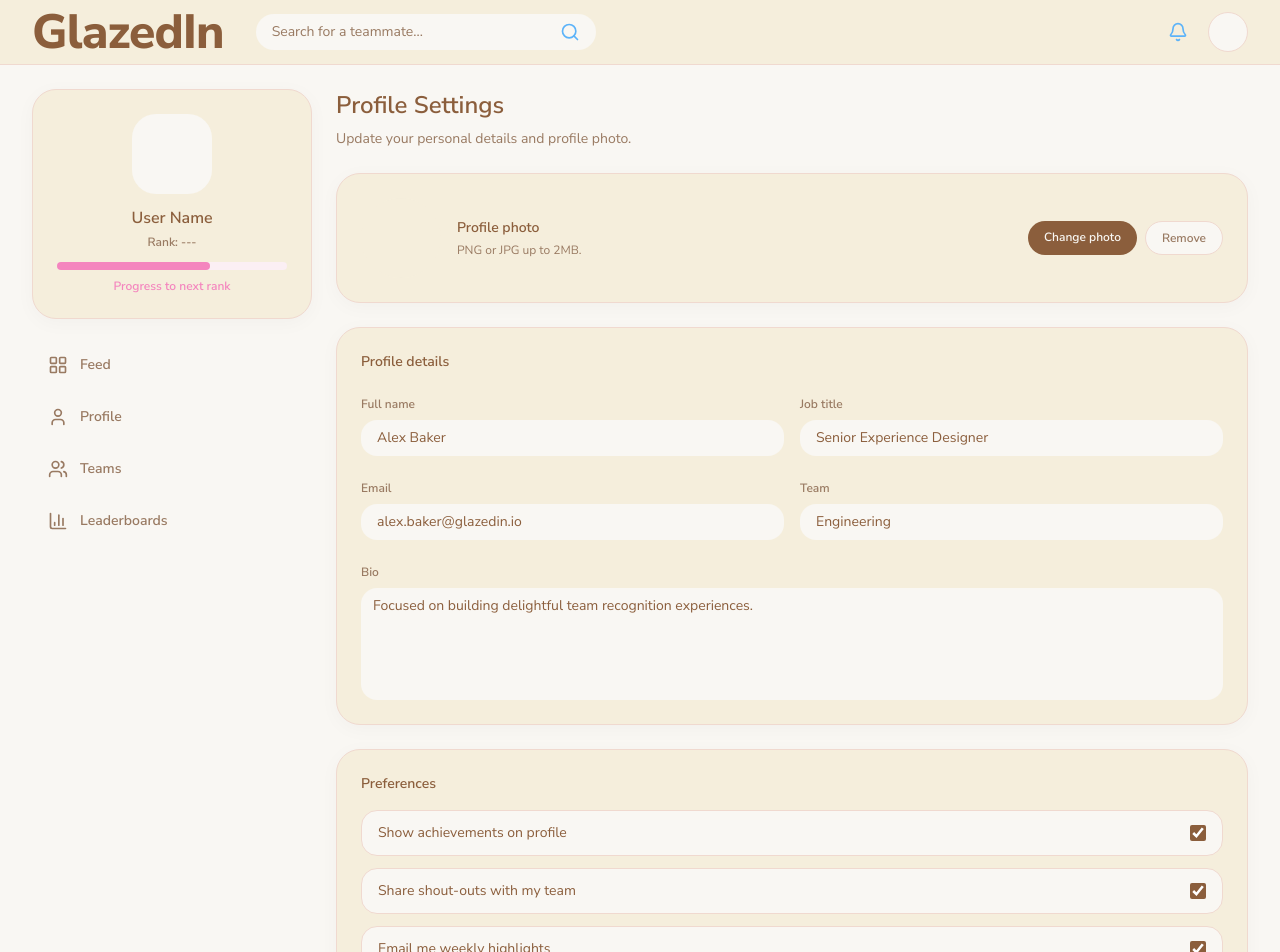
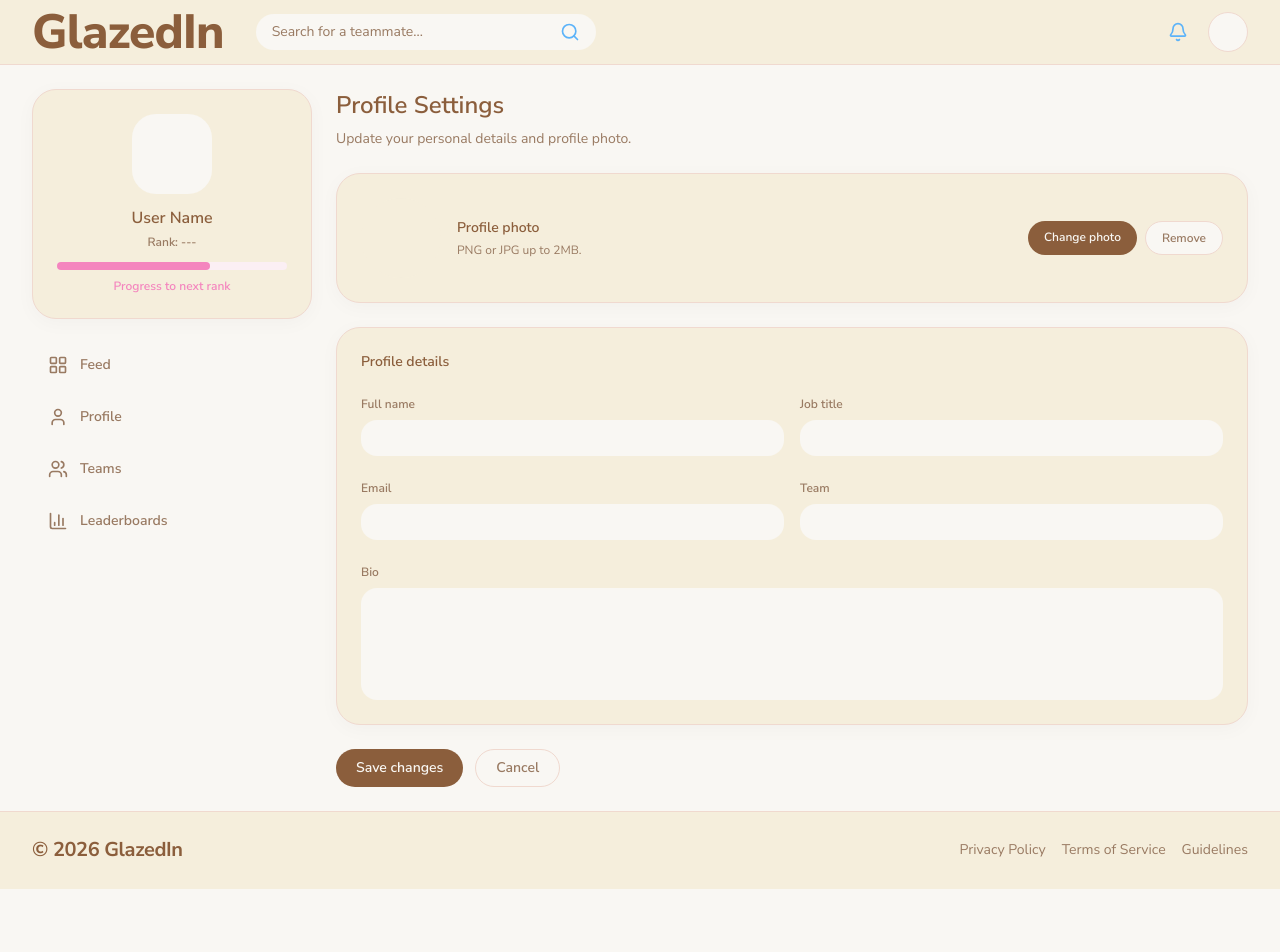
Before and after one commit to Gorbiel/Software_Engineering_Web_Project, a Next.js app in the folder frontend/: page /settings in a window 1280 px wide. Shown: the top 952 px of the page. After the commit the page ends 889 px from the top, so only its background shows below. Built offline with nearby package versions, Linux system fonts and the light colour scheme.

Commit message:
feat(frontend/user management): added user settings page

```diff
--- a/frontend/src/app/(main)/settings/page.tsx
+++ b/frontend/src/app/(main)/settings/page.tsx
@@ -1,6 +1,60 @@
+"use client";
+
+import { useState } from "react";
+import { useAuth } from "@/context/AuthContext";
+import { getAccessToken, saveUser } from "@/utils/auth";
+
+type SaveState = "idle" | "saving" | "saved" | "error";
+
 export default function SettingsPage() {
+  const { user } = useAuth();
+
+  const [name, setName] = useState(user?.name ?? "");
+  const [email, setEmail] = useState(user?.email ?? "");
+  const [saveState, setSaveState] = useState<SaveState>("idle");
+  const [errorMsg, setErrorMsg] = useState<string | null>(null);
+
+  async function handleSubmit(e: React.SyntheticEvent) {
+    e.preventDefault();
+    setSaveState("saving");
+    setErrorMsg(null);
+
+    try {
+      const token = getAccessToken();
+      const res = await fetch("/api/auth/me/", {
+        method: "PATCH",
+        headers: {
+          "Content-Type": "application/json",
+          Authorization: `Bearer ${token}`,
+        },
+        body: JSON.stringify({ name, email }),
+      });
+
+      if (!res.ok) {
+        const data = await res.json().catch(() => null);
+        throw new Error(
+          data?.detail ?? data?.name?.[0] ?? data?.email?.[0] ?? "Failed to save.",
+        );
+      }
+
+      const updated = await res.json();
+      saveUser({ id: updated.id, name: updated.name, email: updated.email });
+      setSaveState("saved");
+    } catch (err) {
+      setErrorMsg(err instanceof Error ? err.message : "Failed to save.");
+      setSaveState("error");
+    }
+  }
+
+  function handleCancel() {
+    setName(user?.name ?? "");
+    setEmail(user?.email ?? "");
+    setSaveState("idle");
+    setErrorMsg(null);
+  }
+
   return (
-    <div className="flex flex-col gap-6">
+    <form className="flex flex-col gap-6" onSubmit={handleSubmit}>
       <header className="flex flex-col gap-2">
         <h1 className="text-text text-2xl font-semibold">Profile Settings</h1>
         <p className="text-text-muted text-sm">
@@ -36,13 +90,18 @@ export default function SettingsPage() {
         <h2 className="text-text text-sm font-semibold">Profile details</h2>
         <div className="flex flex-col gap-4 sm:flex-row">
           <div className="flex flex-1 flex-col gap-2">
-            <label className="text-text-muted text-xs font-semibold">
+            <label
+              htmlFor="name"
+              className="text-text-muted text-xs font-semibold"
+            >
               Full name
             </label>
             <input
+              id="name"
               className="bg-background text-text rounded-2xl px-4 py-2 text-sm focus:outline-none"
-              defaultValue="Alex Baker"
               type="text"
+              value={name}
+              onChange={(e) => { setSaveState("idle"); setName(e.target.value); }}
             />
           </div>
           <div className="flex flex-1 flex-col gap-2">
@@ -51,20 +110,24 @@ export default function SettingsPage() {
             </label>
             <input
               className="bg-background text-text rounded-2xl px-4 py-2 text-sm focus:outline-none"
-              defaultValue="Senior Experience Designer"
               type="text"
             />
           </div>
         </div>
         <div className="flex flex-col gap-4 sm:flex-row">
           <div className="flex flex-1 flex-col gap-2">
-            <label className="text-text-muted text-xs font-semibold">
+            <label
+              htmlFor="email"
+              className="text-text-muted text-xs font-semibold"
+            >
               Email
             </label>
             <input
+              id="email"
               className="bg-background text-text rounded-2xl px-4 py-2 text-sm focus:outline-none"
-              defaultValue="alex.baker@glazedin.io"
               type="email"
+              value={email}
+              onChange={(e) => { setSaveState("idle"); setEmail(e.target.value); }}
             />
           </div>
           <div className="flex flex-1 flex-col gap-2">
@@ -73,7 +136,6 @@ export default function SettingsPage() {
             </label>
             <input
               className="bg-background text-text rounded-2xl px-4 py-2 text-sm focus:outline-none"
-              defaultValue="Engineering"
               type="text"
             />
           </div>
@@ -82,48 +144,38 @@ export default function SettingsPage() {
           <label className="text-text-muted text-xs font-semibold">Bio</label>
           <textarea
             className="bg-background text-text min-h-28 resize-none rounded-2xl px-3 py-2 text-sm focus:outline-none"
-            defaultValue="Focused on building delightful team recognition experiences."
           />
         </div>
       </section>
 
-      <section className="glaze-card flex flex-col gap-4">
-        <h2 className="text-text text-sm font-semibold">Preferences</h2>
-        <div className="flex flex-col gap-3">
-          {[
-            "Show achievements on profile",
-            "Share shout-outs with my team",
-            "Email me weekly highlights",
-          ].map((item) => (
-            <label
-              key={item}
-              className="border-border bg-background flex cursor-pointer items-center justify-between rounded-2xl border px-4 py-3 text-sm"
-            >
-              <span className="text-text select-none">{item}</span>
-              <input
-                className="accent-primary h-4 w-4"
-                defaultChecked
-                type="checkbox"
-              />
-            </label>
-          ))}
-        </div>
-      </section>
+      {saveState === "error" && errorMsg ? (
+        <p className="bg-accent-softer text-accent rounded-2xl px-4 py-2 text-xs font-semibold">
+          {errorMsg}
+        </p>
+      ) : null}
+
+      {saveState === "saved" ? (
+        <p className="bg-accent-2-soft text-accent-2 rounded-2xl px-4 py-2 text-xs font-semibold">
+          Changes saved.
+        </p>
+      ) : null}
 
       <div className="flex flex-wrap gap-3">
         <button
-          type="button"
-          className="bg-primary text-primary-contrast hover:bg-primary-strong cursor-pointer rounded-full px-5 py-2 text-sm font-semibold transition select-none"
+          type="submit"
+          disabled={saveState === "saving"}
+          className="bg-primary text-primary-contrast hover:bg-primary-strong cursor-pointer rounded-full px-5 py-2 text-sm font-semibold transition select-none disabled:opacity-60"
         >
-          Save changes
+          {saveState === "saving" ? "Saving…" : "Save changes"}
         </button>
         <button
           type="button"
+          onClick={handleCancel}
           className="bg-background border-border text-text-muted hover:bg-primary hover:text-primary-contrast cursor-pointer rounded-full border px-5 py-2 text-sm font-semibold transition select-none"
         >
           Cancel
         </button>
       </div>
-    </div>
+    </form>
   );
 }
--- a/frontend/src/context/AuthContext.tsx
+++ b/frontend/src/context/AuthContext.tsx
@@ -1,6 +1,6 @@
 "use client";
 
-import { createContext, useCallback, useContext, useState } from "react";
+import { createContext, useCallback, useContext, useSyncExternalStore } from "react";
 import { useRouter } from "next/navigation";
 import {
   type AuthUser,
@@ -9,6 +9,7 @@ import {
   getRefreshToken,
   getStoredUser,
   logoutRequest,
+  subscribeToAuth,
 } from "@/utils/auth";
 
 type AuthContextValue = {
@@ -20,7 +21,12 @@ const AuthContext = createContext<AuthContextValue | null>(null);
 
 export function AuthProvider({ children }: { children: React.ReactNode }) {
   const router = useRouter();
-  const [user, setUser] = useState<AuthUser | null>(getStoredUser);
+
+  const user = useSyncExternalStore(
+    subscribeToAuth,
+    getStoredUser,
+    () => null,
+  );
 
   const logout = useCallback(async () => {
     const access = getAccessToken();
@@ -35,7 +41,6 @@ export function AuthProvider({ children }: { children: React.ReactNode }) {
     }
 
     clearSession();
-    setUser(null);
     router.push("/login");
   }, [router]);
 
--- a/frontend/src/utils/auth.ts
+++ b/frontend/src/utils/auth.ts
@@ -13,6 +13,10 @@ export type AuthSession = {
 const ACCESS_TOKEN_KEY = "glazedin_access_token";
 const REFRESH_TOKEN_KEY = "glazedin_refresh_token";
 const USER_KEY = "glazedin_user";
+
+// Cached snapshot for useSyncExternalStore — stable reference until auth changes.
+let userSnapshot: AuthUser | null = null;
+let userSnapshotReady = false;
 
 function isBrowser() {
   return typeof window !== "undefined";
@@ -93,6 +97,7 @@ function parseLoginResponse(payload: unknown): AuthSession {
 }
 
 const SESSION_COOKIE = "glazedin_session";
+const AUTH_CHANGE_EVENT = "glazedin-auth-change";
 
 function setSessionCookie() {
   document.cookie = `${SESSION_COOKIE}=1; path=/; SameSite=Lax`;
@@ -100,6 +105,16 @@ function setSessionCookie() {
 
 function clearSessionCookie() {
   document.cookie = `${SESSION_COOKIE}=; path=/; max-age=0; SameSite=Lax`;
+}
+
+function dispatchAuthChange() {
+  userSnapshotReady = false;
+  window.dispatchEvent(new CustomEvent(AUTH_CHANGE_EVENT));
+}
+
+export function subscribeToAuth(callback: () => void): () => void {
+  window.addEventListener(AUTH_CHANGE_EVENT, callback);
+  return () => window.removeEventListener(AUTH_CHANGE_EVENT, callback);
 }
 
 export function saveSession(session: AuthSession) {
@@ -110,6 +125,7 @@ export function saveSession(session: AuthSession) {
   localStorage.setItem(REFRESH_TOKEN_KEY, session.refresh);
   localStorage.setItem(USER_KEY, JSON.stringify(session.user));
   setSessionCookie();
+  dispatchAuthChange();
 }
 
 export function saveUser(user: AuthUser) {
@@ -117,6 +133,7 @@ export function saveUser(user: AuthUser) {
     return;
   }
   localStorage.setItem(USER_KEY, JSON.stringify(user));
+  dispatchAuthChange();
 }
 
 export function clearSession() {
@@ -127,6 +144,7 @@ export function clearSession() {
   localStorage.removeItem(REFRESH_TOKEN_KEY);
   localStorage.removeItem(USER_KEY);
   clearSessionCookie();
+  dispatchAuthChange();
 }
 
 export function getAccessToken(): string | null {
@@ -148,18 +166,27 @@ export function getStoredUser(): AuthUser | null {
     return null;
   }
 
+  if (userSnapshotReady) {
+    return userSnapshot;
+  }
+
   const raw = localStorage.getItem(USER_KEY);
   if (!raw) {
+    userSnapshot = null;
+    userSnapshotReady = true;
     return null;
   }
 
   try {
-    return parseAuthUser(JSON.parse(raw));
+    userSnapshot = parseAuthUser(JSON.parse(raw));
   } catch (error) {
     console.error("Failed to read stored user.", error);
     localStorage.removeItem(USER_KEY);
-    return null;
+    userSnapshot = null;
   }
+
+  userSnapshotReady = true;
+  return userSnapshot;
 }
 
 export async function loginRequest(
```
Also changed, not shown: 1 other file (tests, documents, lock files or other folders).
